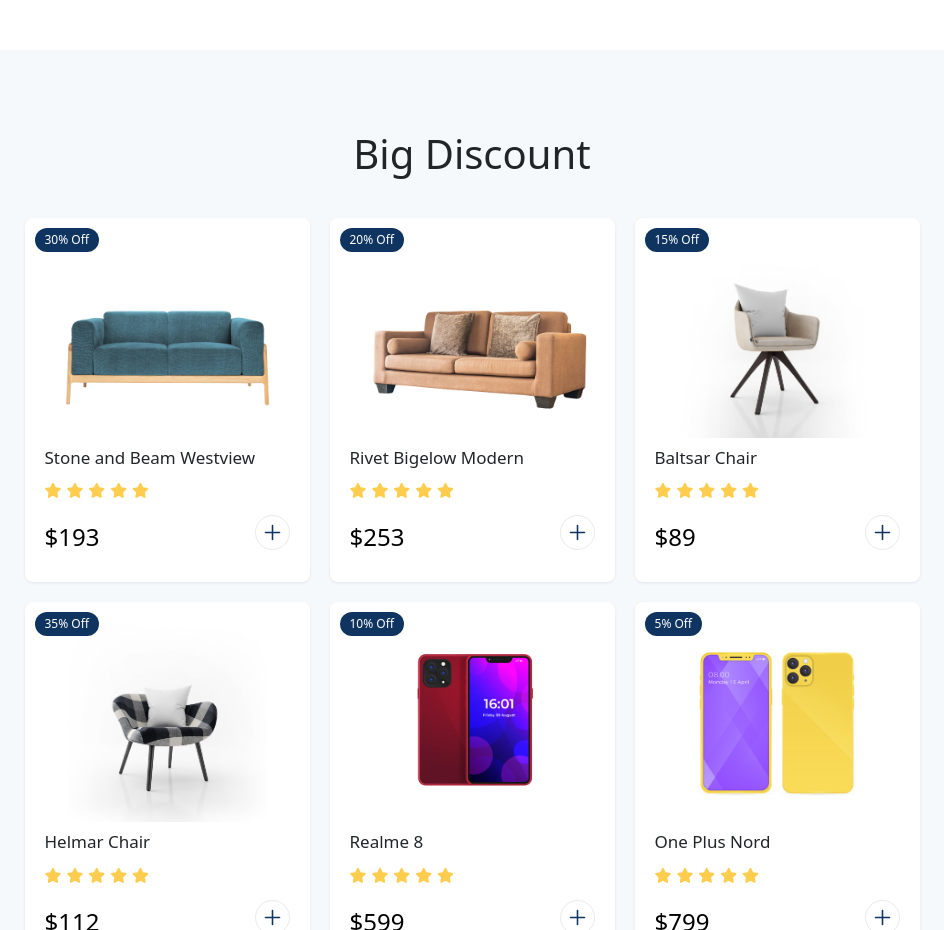
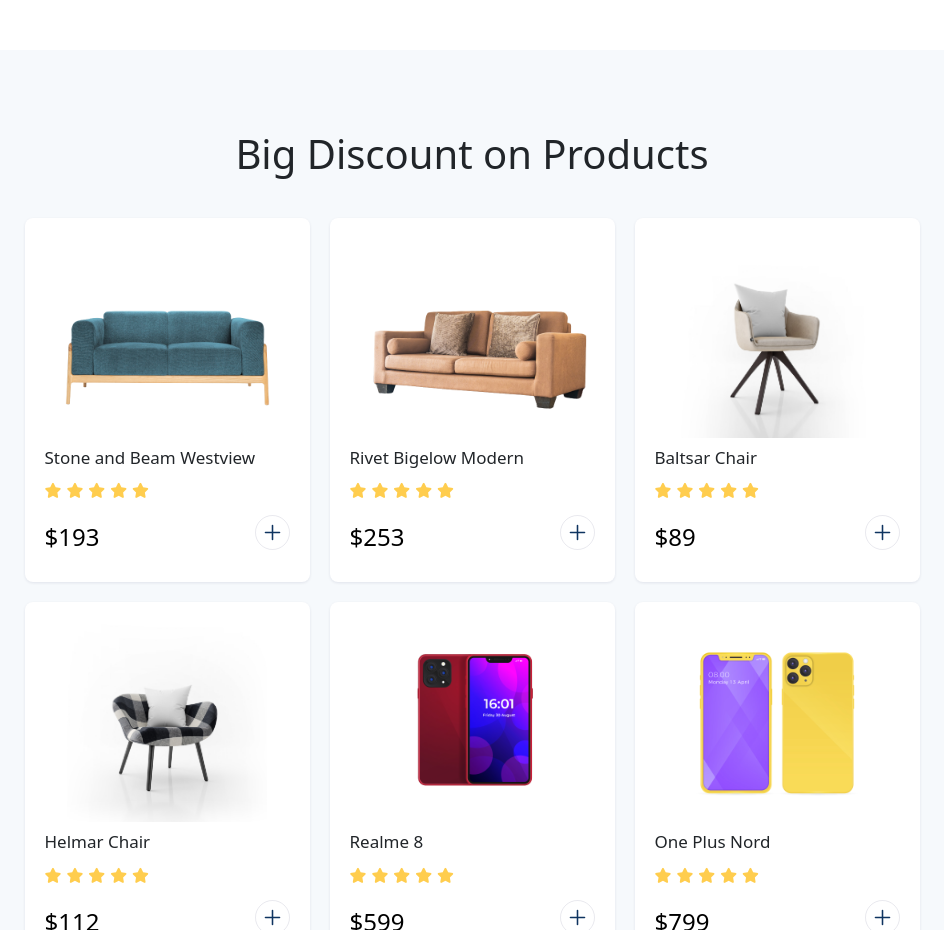
Before and after one commit to Nidy12/Ecommerce-using-ReactJS, a React (Create React App) app: page / in a window 1280 px wide. Shown: the part 820-1750 px from the top of the page, without its empty margins (168-1112 px from the left). Built offline with nearby package versions, Linux system fonts and the light colour scheme.

Commit message:
Update Home.jsx

```diff
--- a/src/pages/Home.jsx
+++ b/src/pages/Home.jsx
@@ -4,6 +4,7 @@
 import { products, discoutProducts } from "../utils/products";
 import SliderHome from "../components/Slider";
 import useWindowScrollToTop from "../hooks/useWindowScrollToTop";
+import { Helmet } from 'react-helmet';
 
 const Home = () => {
   const newArrivalData = products.filter(
@@ -11,12 +12,19 @@
   );
   const bestSales = products.filter((item) => item.category === "sofa");
   useWindowScrollToTop();
+
   return (
     <Fragment>
+      <Helmet>
+        <title>Home | Multimart</title>
+        <meta name="description" content="Welcome to Your Store Name. Explore our latest arrivals, best sales, and big discounts on electronics and accessories." />
+        <meta name="keywords" content="electronics, mobile phones, wireless accessories, sofas, discounts, new arrivals" />
+        <meta name="robots" content="index, follow" />
+      </Helmet>
       <SliderHome />
       <Wrapper />
       <Section
-        title="Big Discount"
+        title="Big Discount on Products"
         bgColor="#f6f9fc"
         productItems={discoutProducts}
       />
```
